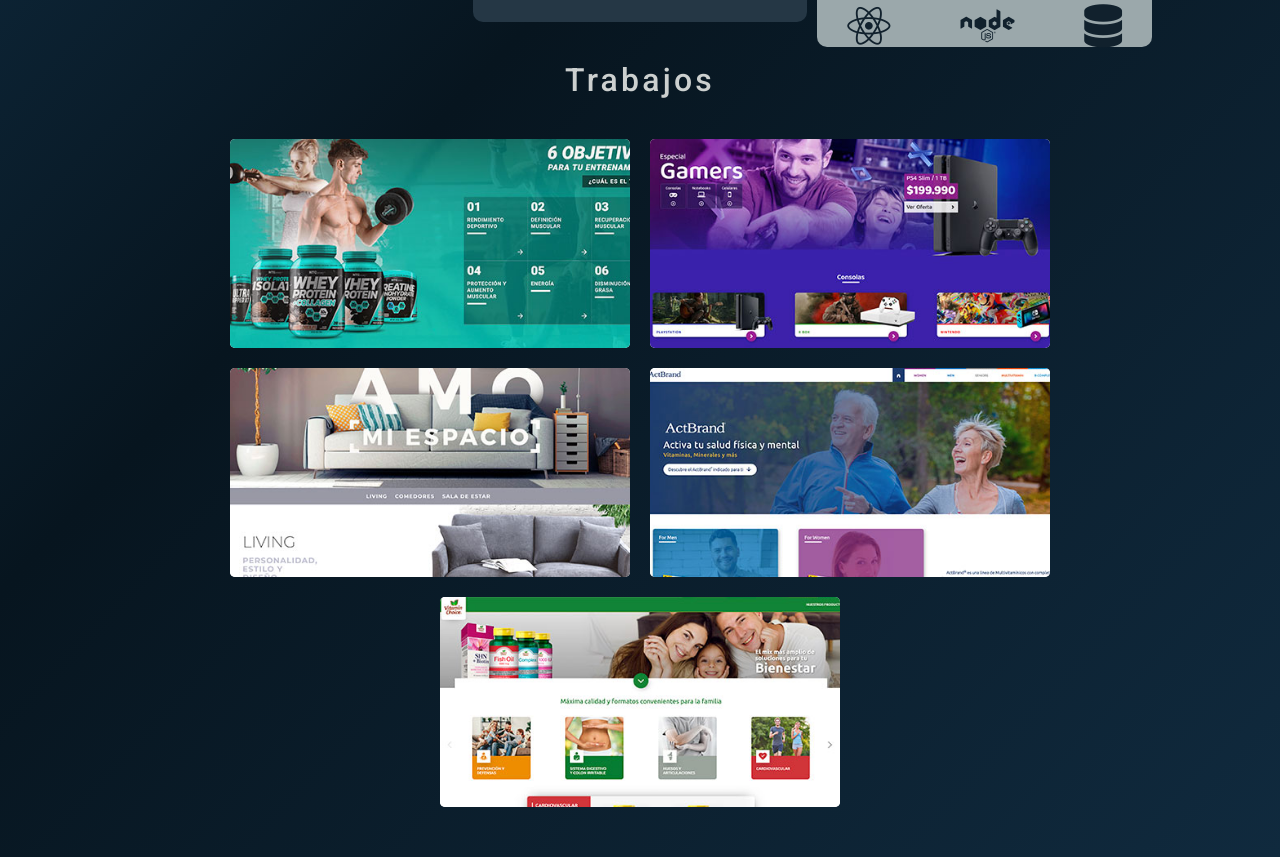
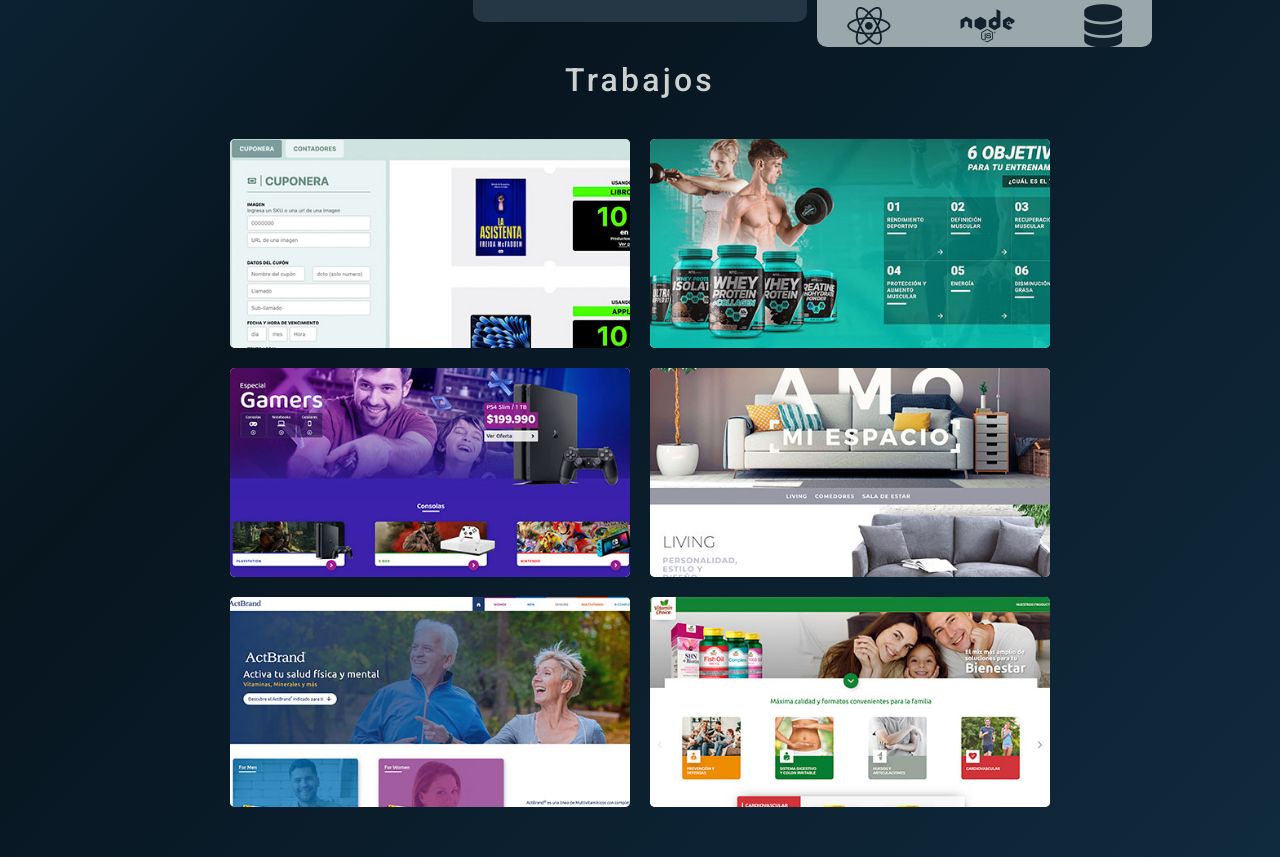
Before and after one commit to markobarraza/markobarraza.github.io, a React (Vite) app: page / in a window 1280 px wide. Shown: the part 860-1717 px from the top of the page. Built offline with nearby package versions, Linux system fonts and the light colour scheme.

Commit message:
add nuevo trabajo

```diff
--- a/src/components/Trabajos.jsx
+++ b/src/components/Trabajos.jsx
@@ -5,6 +5,7 @@
 import actbrand from '../assets/actbrand.jpg'
 import muebles from '../assets/muebles.jpg'
 import gamer from '../assets/gamer.jpg'
+import cuponera from '../assets/cuponera.jpg'
 import { NavLink } from 'react-router-dom'
 import { Element } from 'react-scroll'
 
@@ -16,6 +17,22 @@
         <div className='trabajos_container'>
           <h3 className='trabajos_titulo'>Trabajos</h3>
           <div className="trabajos_inner-container">
+
+            <div className="trabajo_card">
+              <div className="prueba">
+                <NavLink to="https://markobarraza.github.io/cuponera/" target="_blank" className="url_card">
+                  <i class="fa-brands fa-github"></i>
+                </NavLink>
+                <NavLink to="https://github.com/markobarraza/cuponera" target="_blank" className="url_card">
+                  <i class="fa-solid fa-link"></i>
+                </NavLink>
+
+
+
+              </div>
+              <img className='img_card' src={cuponera} alt="" />
+            </div>
+
 
             <NavLink to="https://markobarraza.github.io/ntg-sport/" target="_blank" className="trabajo_card">
               <div className="prueba">ver</div>
--- a/src/sass/pages/Trabajos.scss
+++ b/src/sass/pages/Trabajos.scss
@@ -39,12 +39,18 @@
                 justify-content: center;
                 align-items: center;
                 color: transparent;
+                gap: 20px;
                 &:hover{
                     background-color: #06121bb4;
                     color: variables.$color1;
-                    font-size: 1.8rem;
+                    font-size: 2rem;
                     font-weight: 600;
                     letter-spacing: .2rem;
+                }
+            }
+            .url_card{
+                &:hover{
+                    color: white;
                 }
             }
 
```
Also changed, not shown: src/assets/cuponera.jpg (added).
